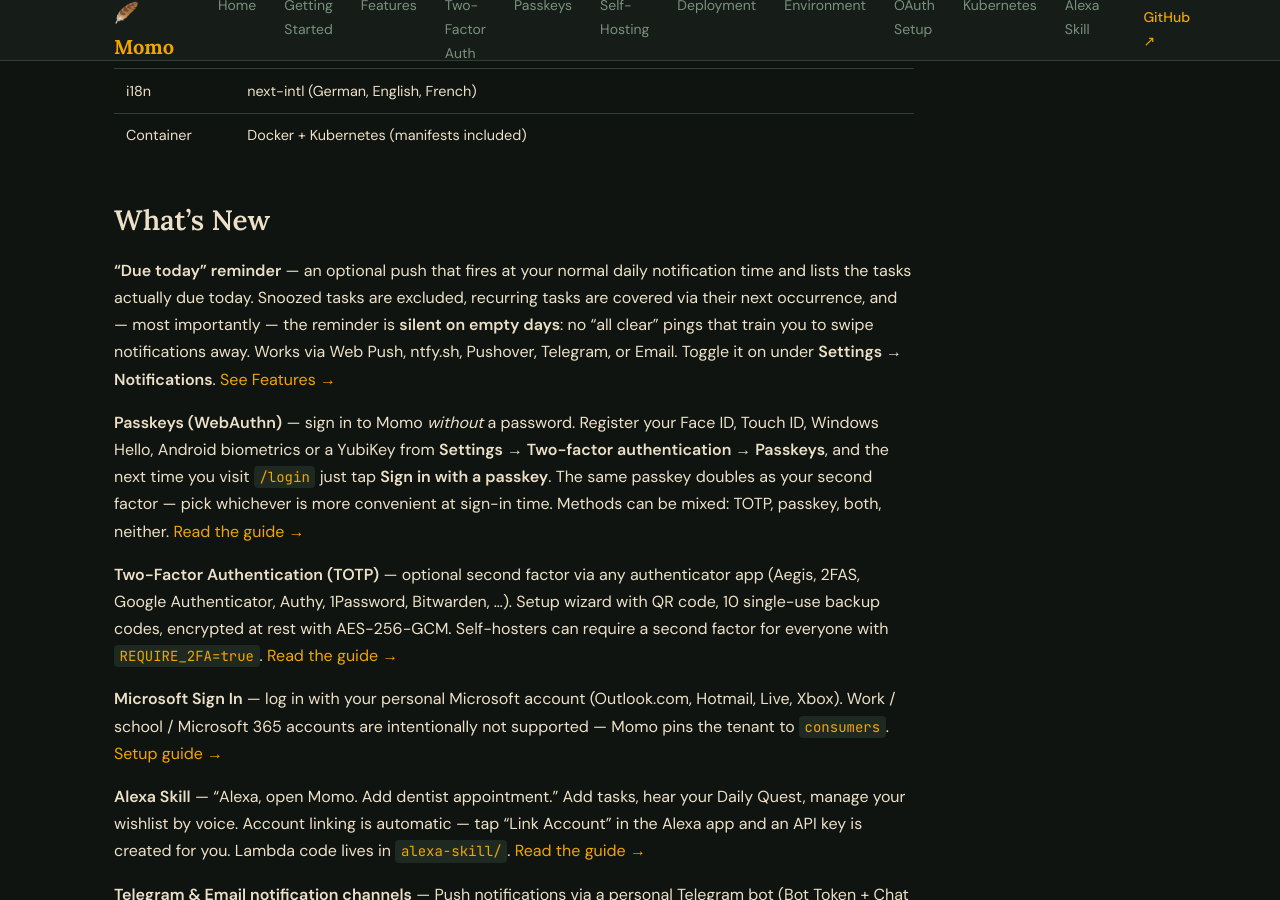
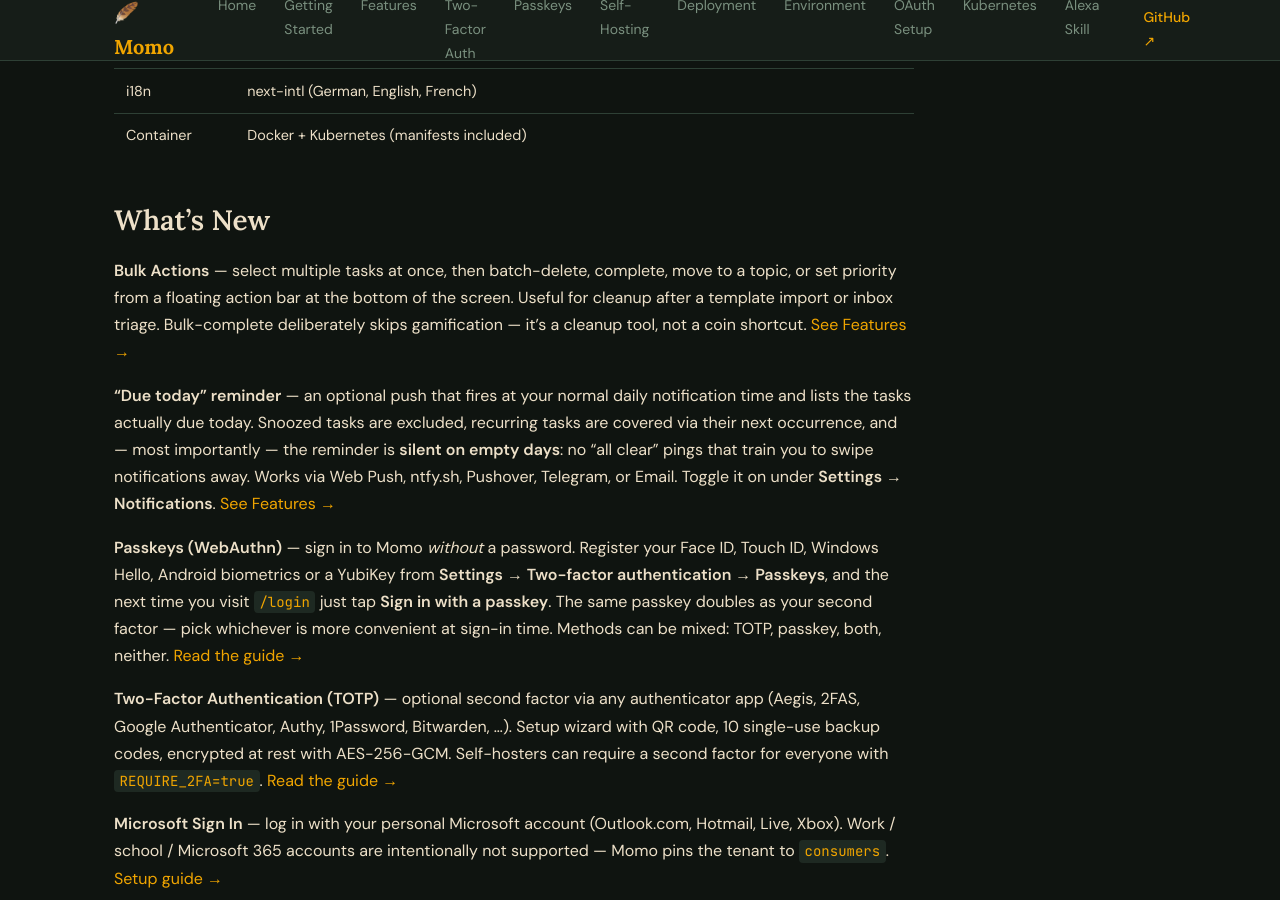
Before and after one commit to jp1337/momo, a Jekyll site: the page built from docs-site/index.md, in a window 1280 px wide and 900 px high, scrolled down 3513 px. Built offline with Jekyll 4.4.1, drawn with Linux system fonts in a browser that asks for light colours.

Commit message:
docs(tasks): add bulk actions to README and docs-site index
Co-Authored-By: Claude Opus 4.6 (1M context) <noreply@anthropic.com>

```diff
--- a/docs-site/index.md
+++ b/docs-site/index.md
@@ -170,6 +170,8 @@ Open [http://localhost:3000](http://localhost:3000) — done. Database migration
 
 ## What's New
 
+**Bulk Actions** — select multiple tasks at once, then batch-delete, complete, move to a topic, or set priority from a floating action bar at the bottom of the screen. Useful for cleanup after a template import or inbox triage. Bulk-complete deliberately skips gamification — it's a cleanup tool, not a coin shortcut. [See Features →](/momo/features#bulk-actions)
+
 **"Due today" reminder** — an optional push that fires at your normal daily notification time and lists the tasks actually due today. Snoozed tasks are excluded, recurring tasks are covered via their next occurrence, and — most importantly — the reminder is **silent on empty days**: no "all clear" pings that train you to swipe notifications away. Works via Web Push, ntfy.sh, Pushover, Telegram, or Email. Toggle it on under **Settings → Notifications**. [See Features →](/momo/features#due-today-reminder)
 
 **Passkeys (WebAuthn)** — sign in to Momo *without* a password. Register your Face ID, Touch ID, Windows Hello, Android biometrics or a YubiKey from **Settings → Two-factor authentication → Passkeys**, and the next time you visit `/login` just tap **Sign in with a passkey**. The same passkey doubles as your second factor — pick whichever is more convenient at sign-in time. Methods can be mixed: TOTP, passkey, both, neither. [Read the guide →](/momo/passkeys)
```
Also changed, not shown: README.md.
